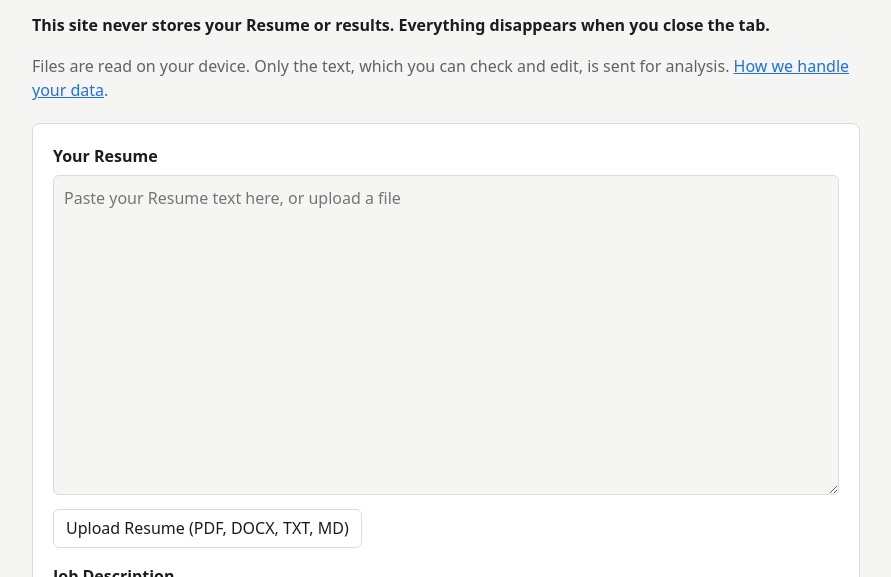
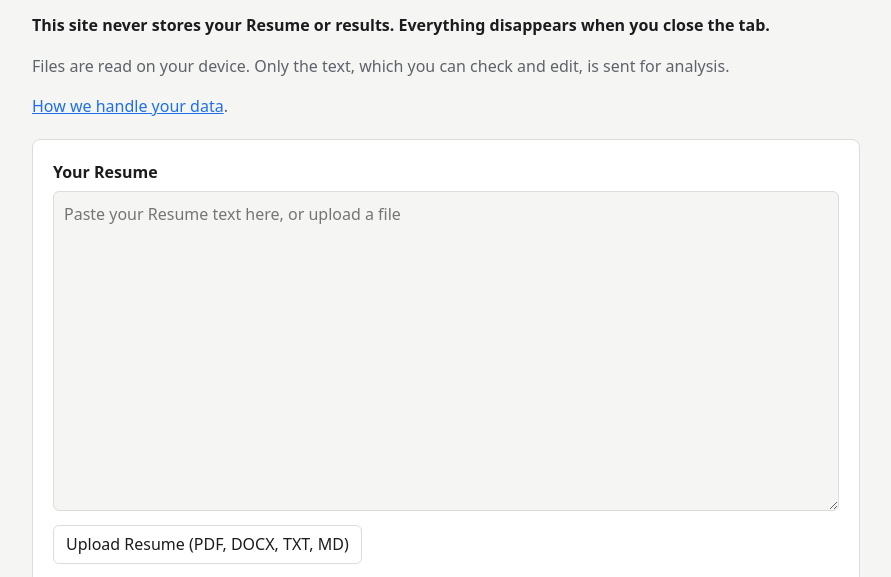
Before and after one commit to albal/coaching, a website built with Vite: page src/web/index.html in a window 1280 px wide. Shown: the part 187-764 px from the top of the page, without its empty margins (194-1085 px from the left). Built offline with nearby package versions, Linux system fonts and the light colour scheme; no server answers.

Commit message:
Add new line before privacy link

```diff
--- a/src/web/index.html
+++ b/src/web/index.html
@@ -28,7 +28,8 @@
         <h1>Land the DevOps role you actually want</h1>
         <p class="lede">Compare your Resume with a Job Description and get an honest Fit Band, the Gaps that matter, and a plan to close them.</p>
         <p class="promise">This site never stores your Resume or results. Everything disappears when you close the tab.</p>
-        <p class="muted">Files are read on your device. Only the text, which you can check and edit, is sent for analysis. <a href="/privacy" target="_blank" rel="noopener">How we handle your data</a>.</p>
+        <p class="muted">Files are read on your device. Only the text, which you can check and edit, is sent for analysis.</p>
+        <p class="muted"><a href="/privacy" target="_blank" rel="noopener">How we handle your data</a>.</p>
       </section>
 
       <form id="analysis-form" class="card" novalidate>
```
